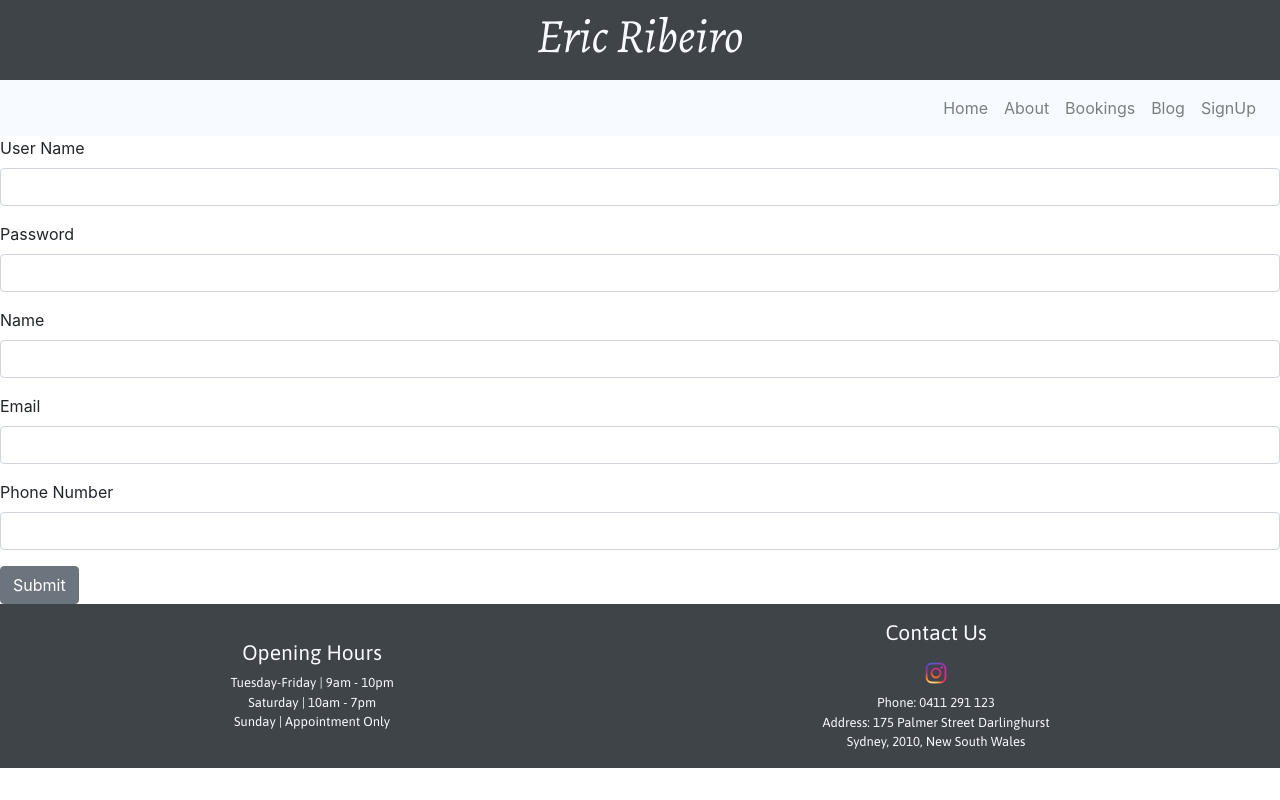
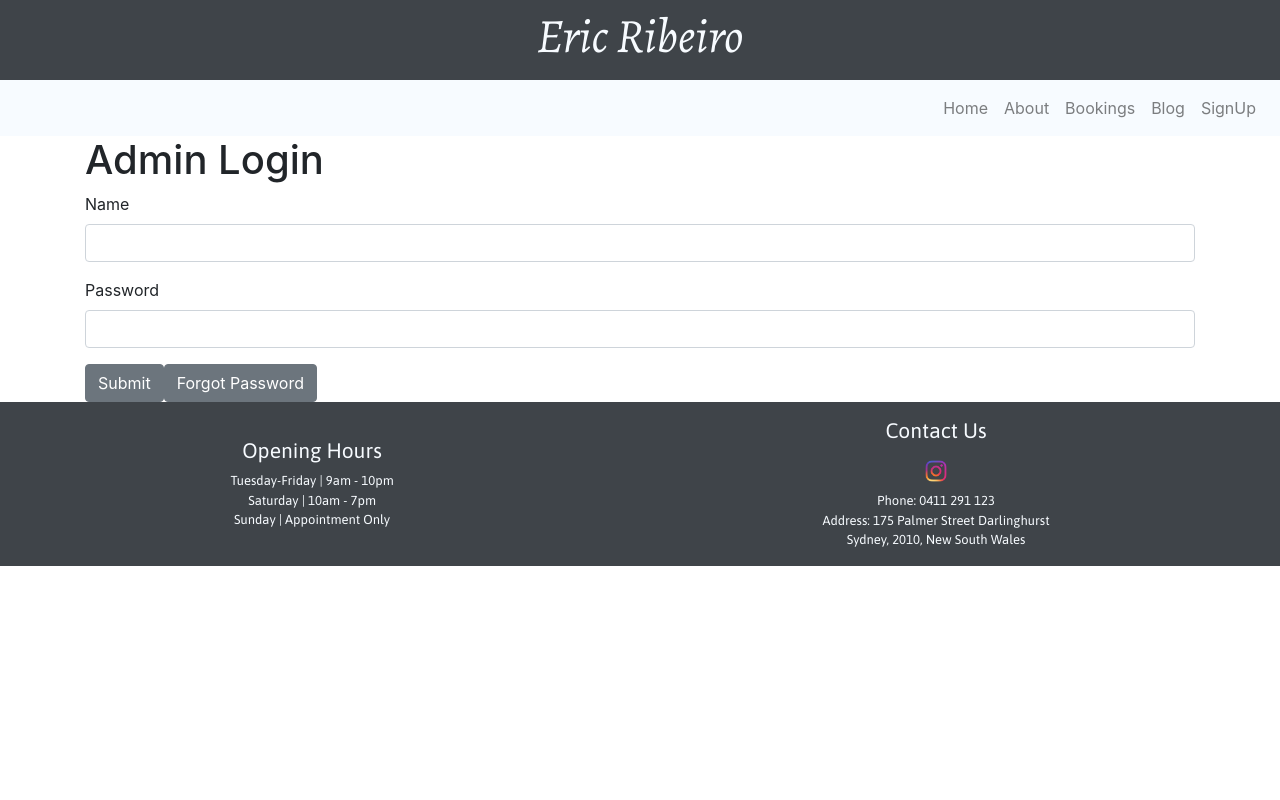
Before and after one commit to punyagit/eric-ribeiro, a React (Create React App) app in the folder eric-frontend/: page /signup in a window 1280 px wide. Built offline with nearby package versions, Linux system fonts and the light colour scheme.

Commit message:
Add signup page

```diff
--- /dev/null
+++ b/eric-frontend/src/components/AdminLogin.js
@@ -0,0 +1,50 @@
+import React, { Component } from "react";
+import { Form, Button, FormGroup, Input, Label, Container, Row, Col } from "reactstrap";
+export default class AdminLogin extends Component {
+  constructor() {
+    super();
+      this.handleSubmit = this.handleSubmit.bind(this);
+    }
+
+    handleSubmit(e) {
+
+      e.preventDefault();
+      const data = new FormData(this.handleSubmit);
+
+      fetch('http://localhost:8081/adminlogin', {
+        method: 'POST',
+        body: data,
+      });
+    }
+
+    render() {
+      return (
+
+      <Container>
+        <Row>
+        <Col sm="12" md={{ size: 20 }}>
+        <h1>Admin Login</h1>
+        <Form onSubmit={this.handleSubmit}>
+        <FormGroup>
+        <Label> Name </Label>
+        <Input type="text" name="name"  />
+        </FormGroup>
+
+        <FormGroup>
+        <Label> Password </Label>
+        <Input type="password" name="password"  />
+        </FormGroup>
+
+
+        <Button type="submit">Submit </Button>
+        <Button type="submit">Forgot Password </Button>
+
+
+        </Form>
+        </Col>
+        </Row>
+
+      </Container>
+      );
+    }
+  }
--- a/eric-frontend/src/components/SignUpForm.js
+++ b/eric-frontend/src/components/SignUpForm.js
@@ -1,63 +1,59 @@
-import React, { Component } from "react";
-import { Form, Button, FormGroup, Input, Label } from "reactstrap";
-export default class SignUpForm extends Component {
-  constructor(props) {
-    super(props);
-    this.state = {
-      username: "",
-      password: "",
-      name: "",
-      email: "",
-      phnumber: ""
-      };
+// import React, { Component } from "react";
+// import { Form, Button, FormGroup, Input, Label, Container, Row, Col } from "reactstrap";
+// export default class SignUpForm extends Component {
+//   constructor() {
+//     super();
+//       this.handleSubmit = this.handleSubmit.bind(this);
+//     }
 
-      this.handleChange = this.handleChange.bind(this);
-      this.handleSubmit = this.handleSubmit.bind(this);
-    }
+//     handleSubmit(e) {
 
-    handleChange(e) {
-      this.setState(
-        {[e.target.name]: e.target.value}
-      );
-    }
+//       e.preventDefault();
+//       const data = new FormData(this.handleSubmit);
 
-    handleSubmit(e) {
-      // displaying the alert
-      let log = [];
-      Object.entries(this.state).forEach(([key, value]) => {
-        log.push(`${key} = ${value} \n`);
-      });
-      alert('You have submitted :\n' + log);
+//       fetch('http://localhost:8081/signup', {
+//         method: 'POST',
+//         body: data,
+//       });
+//     }
 
-      // prevent refresh after pressing the submit button once
-      e.preventDefault();
-    }
+//     render() {
+//       return (
 
-    render() {
-      return (
-        <Form onSubmit={this.handleSubmit}>
-        <FormGroup>
-        <Label> User Name </Label>
-        <Input type="text" name="username" onChange={e => this.handleChange(e)} />
-        </FormGroup>
-        <FormGroup>
-        <Label> Password </Label>
-        <Input type="password" name="password" onChange={e => this.handleChange(e)} />
-        </FormGroup>
-        <FormGroup>
-        <Label> Name </Label>
-        <Input type="text" name="name" onChange={e => this.handleChange(e)} />
-        </FormGroup>
-        <FormGroup>
-        <Label> Email </Label>
-        <Input type="text" name="email" onChange={e => this.handleChange(e)} />
-        </FormGroup>
-        <FormGroup>
-        <Label> Phone Number </Label>
-        <Input type="text" name="phnumber" onChange={e => this.handleChange(e)} />
-        </FormGroup>
-        <Button type="submit">Submit </Button>
-        </Form>
-      );
-    }
-  }
+//       <Container>
+//         <Row>
+//         <Col sm="12" md={{ size: 20 }}>
+//         <h1>Register</h1>
+//         <Form onSubmit={this.handleSubmit}>
+//         <FormGroup>
+//         <Label> Name </Label>
+//         <Input type="text" name="name"  />
+//         </FormGroup>
+
+
+//         <FormGroup>
+//         <Label> Password </Label>
+//         <Input type="password" name="password"  />
+//         </FormGroup>
+
+//         <FormGroup>
+//         <Label> Email </Label>
+//         <Input type="text" name="email"  />
+//         </FormGroup>
+
+//         <FormGroup>
+//         <Label> Phone Number </Label>
+//         <Input type="text" name="phnumber"  />
+//         </FormGroup>
+
+
+//         <Button type="submit">Submit </Button>
+
+//         </Form>
+//         </Col>
+//         </Row>
+
+//       </Container>
+//       );
+//     }
+//   }
--- a/eric-frontend/src/pages/SignUpPage.js
+++ b/eric-frontend/src/pages/SignUpPage.js
@@ -3,6 +3,7 @@ import { BrowserRouter as Router, Route, NavLink, Redirect } from 'react-router-
 import NavComponent from '../components/NavComponent';
 import FooterComponent from '../components/FooterComponent';
 import SignUpForm from '../components/SignUpForm';
+import AdminLogin from '../components/AdminLogin';
 //import './App.css';
 
 class HomePage extends Component {
@@ -12,7 +13,7 @@ class HomePage extends Component {
         <div>
 
           <NavComponent />
-          <SignUpForm />
+          <AdminLogin />
           <FooterComponent />
         </div>
       </Router>
```
Also changed, not shown: 1 other file (tests, documents, lock files or other folders).
